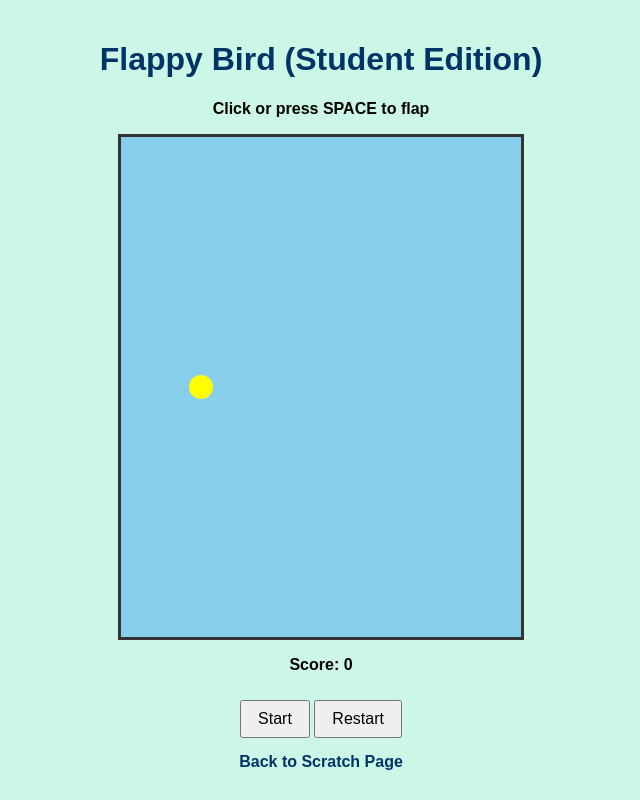
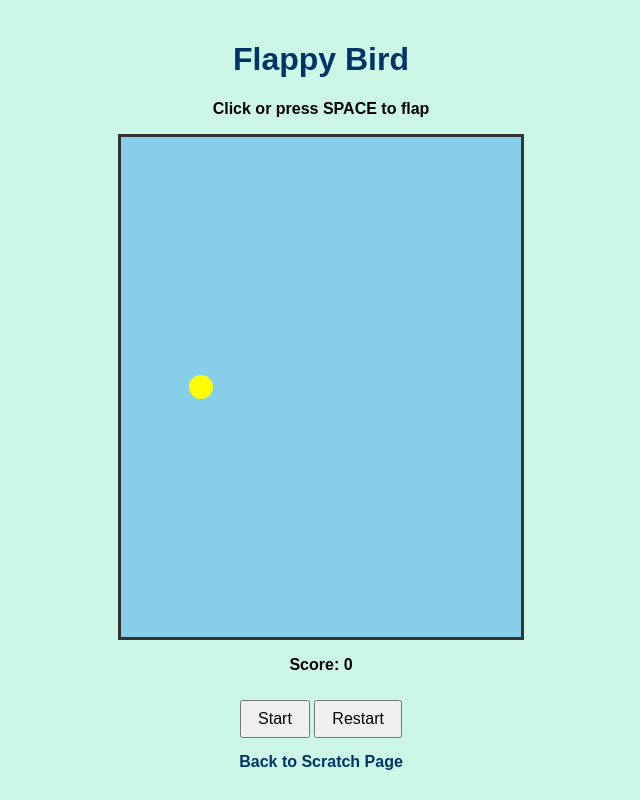
Before and after one commit to tawhiting2002/tawhiting2002.github.io, a plain HTML site: page app.html in a window 1280 px wide. Shown: the whole page, without its empty margins (319-959 px from the left). Drawn offline with Linux system fonts and the light colour scheme.

Commit message:
Update app.html

```diff
--- a/app.html
+++ b/app.html
@@ -45,7 +45,7 @@
 </head>
 <body>
 
-<h1>Flappy Bird (Student Edition)</h1>
+<h1>Flappy Bird</h1>
 <p>Click or press SPACE to flap</p>
 
 <canvas id="game" width="400" height="500"></canvas>
```
